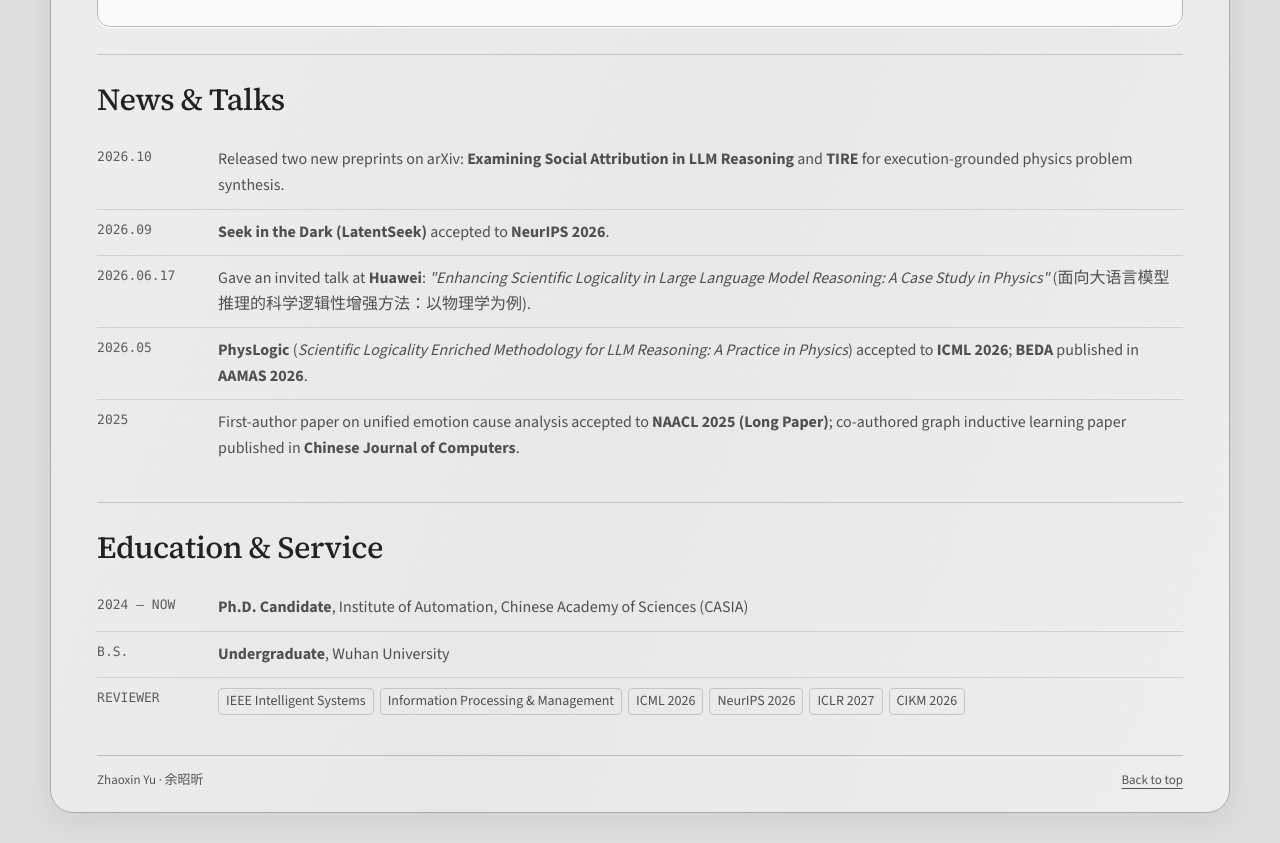
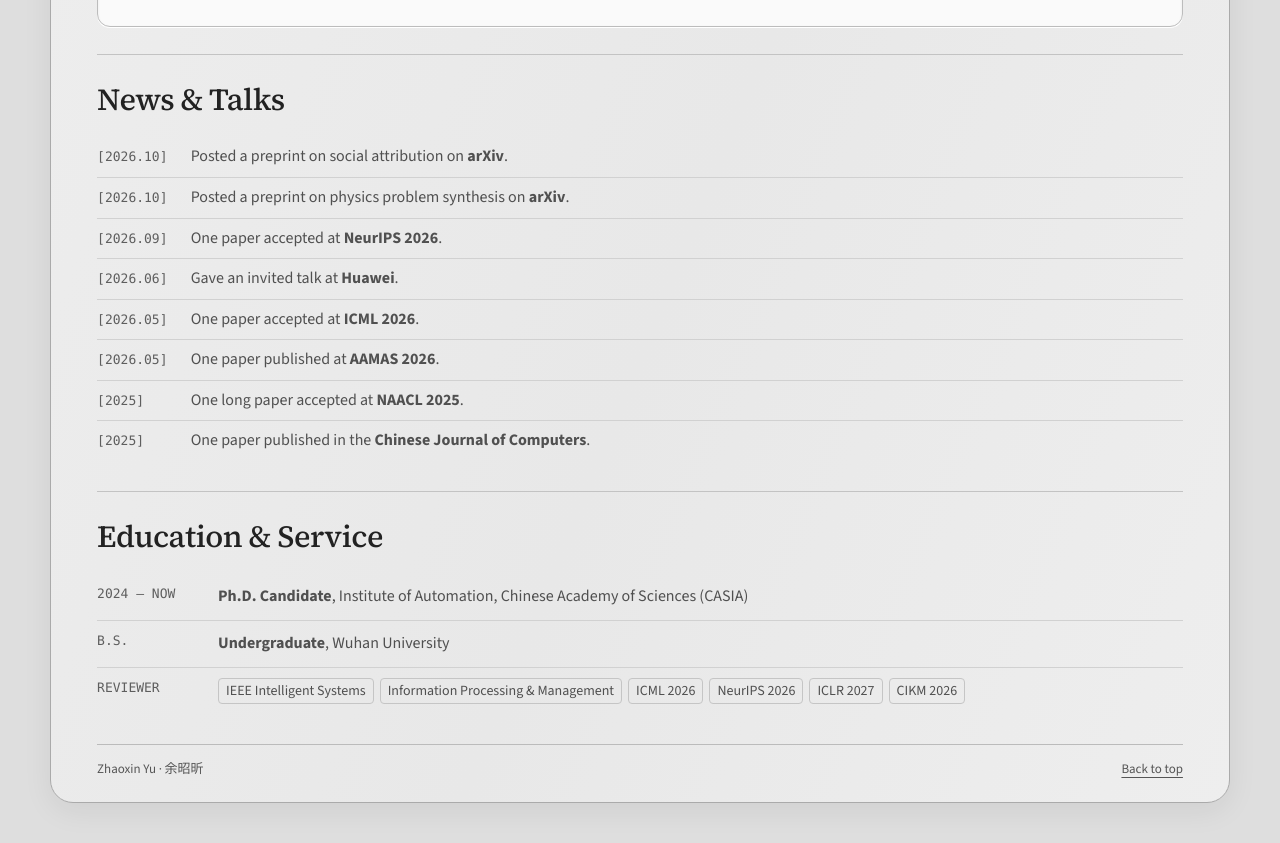
Before and after one commit to Yuzhaoxin946/yuzhaoxin946.github.io, a plain HTML site: page index.html in a window 1280 px wide. Shown: the part 3100-3943 px from the top of the page. Drawn offline with Linux system fonts and the light colour scheme.

Commit message:
List each publication and news event on its own line

```diff
--- a/assets/style.css
+++ b/assets/style.css
@@ -281,3 +281,6 @@ body .nameplate h1{letter-spacing:-.032em}
   .pub .pub-venue{margin:0}
 }
 @media(prefers-reduced-motion:reduce){.paper-figure{transition:none}}
+
+#updates .log-list li{grid-template-columns:5.3rem minmax(0,1fr);gap:.55rem;align-items:baseline;padding:7px 0}
+@media(max-width:480px){#updates .log-list li{grid-template-columns:4.7rem minmax(0,1fr);gap:.35rem}}
--- a/index.html
+++ b/index.html
@@ -90,41 +90,14 @@
 </div>
 <div class="sec-content">
 <ul class="log-list">
-<li>
-<span class="dt">2026.10</span>
-<div>
-<span class="en">Released two new preprints on arXiv: <strong>Examining Social Attribution in LLM Reasoning</strong> and <strong>TIRE</strong> for execution-grounded physics problem synthesis.</span>
-<span class="zh">在 arXiv 发布两篇新预印本：<strong>Examining Social Attribution in LLM Reasoning</strong>（大语言模型社会归因探测）与 <strong>TIRE</strong>（物理问题公式实例化合成）。</span>
-</div>
-</li>
-<li>
-<span class="dt">2026.09</span>
-<div>
-<span class="en"><strong>Seek in the Dark (LatentSeek)</strong> accepted to <strong>NeurIPS 2026</strong>.</span>
-<span class="zh">论文 <strong>Seek in the Dark (LatentSeek)</strong> 被 <strong>NeurIPS 2026</strong> 录用。</span>
-</div>
-</li>
-<li>
-<span class="dt">2026.06.17</span>
-<div>
-<span class="en">Gave an invited talk at <strong>Huawei</strong>: <em>"Enhancing Scientific Logicality in Large Language Model Reasoning: A Case Study in Physics"</em> (面向大语言模型推理的科学逻辑性增强方法：以物理学为例).</span>
-<span class="zh">受邀在<strong>华为</strong>作学术报告：<em>《面向大语言模型推理的科学逻辑性增强方法：以物理学为例》</em>。</span>
-</div>
-</li>
-<li>
-<span class="dt">2026.05</span>
-<div>
-<span class="en"><strong>PhysLogic</strong> (<em>Scientific Logicality Enriched Methodology for LLM Reasoning: A Practice in Physics</em>) accepted to <strong>ICML 2026</strong>; <strong>BEDA</strong> published in <strong>AAMAS 2026</strong>.</span>
-<span class="zh">第一作者论文 <strong>PhysLogic</strong> 被 <strong>ICML 2026</strong> 录用；共同一作论文 <strong>BEDA</strong> 发表于 <strong>AAMAS 2026</strong>。</span>
-</div>
-</li>
-<li>
-<span class="dt">2025</span>
-<div>
-<span class="en">First-author paper on unified emotion cause analysis accepted to <strong>NAACL 2025 (Long Paper)</strong>; co-authored graph inductive learning paper published in <strong>Chinese Journal of Computers</strong>.</span>
-<span class="zh">第一作者论文被 <strong>NAACL 2025（长文）</strong>录用；合作图归纳学习论文发表于<strong>《计算机学报》</strong>。</span>
-</div>
-</li>
+<li><span class="dt">[2026.10]</span><div><span class="en">Posted a preprint on social attribution on <strong>arXiv</strong>.</span><span class="zh">在 <strong>arXiv</strong> 发布一篇社会归因预印本。</span></div></li>
+<li><span class="dt">[2026.10]</span><div><span class="en">Posted a preprint on physics problem synthesis on <strong>arXiv</strong>.</span><span class="zh">在 <strong>arXiv</strong> 发布一篇物理题生成预印本。</span></div></li>
+<li><span class="dt">[2026.09]</span><div><span class="en">One paper accepted at <strong>NeurIPS 2026</strong>.</span><span class="zh">一篇论文被 <strong>NeurIPS 2026</strong> 录用。</span></div></li>
+<li><span class="dt">[2026.06]</span><div><span class="en">Gave an invited talk at <strong>Huawei</strong>.</span><span class="zh">受邀在<strong>华为</strong>作学术报告。</span></div></li>
+<li><span class="dt">[2026.05]</span><div><span class="en">One paper accepted at <strong>ICML 2026</strong>.</span><span class="zh">一篇论文被 <strong>ICML 2026</strong> 录用。</span></div></li>
+<li><span class="dt">[2026.05]</span><div><span class="en">One paper published at <strong>AAMAS 2026</strong>.</span><span class="zh">一篇论文发表于 <strong>AAMAS 2026</strong>。</span></div></li>
+<li><span class="dt">[2025]</span><div><span class="en">One long paper accepted at <strong>NAACL 2025</strong>.</span><span class="zh">一篇长文被 <strong>NAACL 2025</strong> 录用。</span></div></li>
+<li><span class="dt">[2025]</span><div><span class="en">One paper published in the <strong>Chinese Journal of Computers</strong>.</span><span class="zh">一篇论文发表于<strong>《计算机学报》</strong>。</span></div></li>
 </ul>
 </div>
 </section>
```
